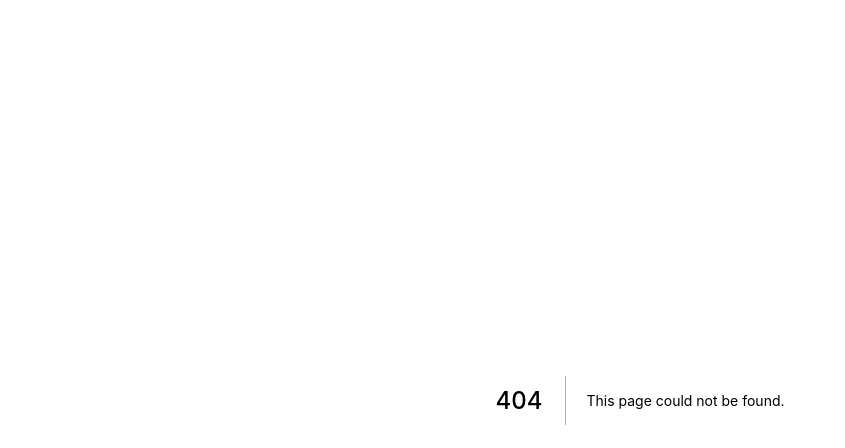
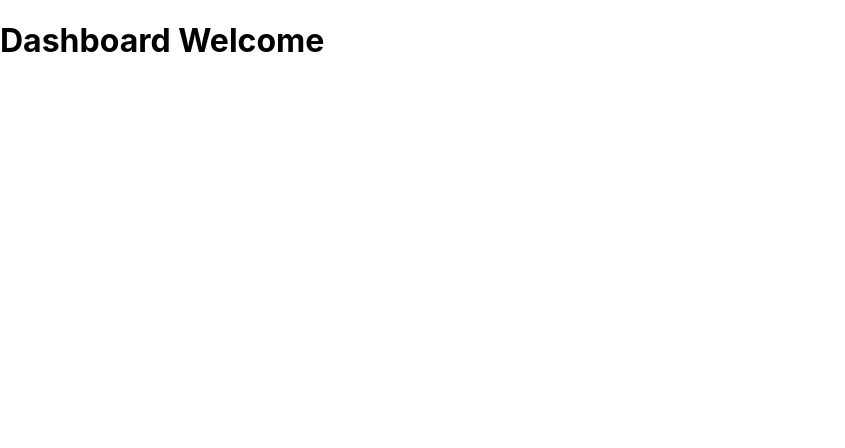
Before and after one commit to lucasdsmachado/nextauth, a Next.js app: page /dashboard in a window 1280 px wide. Before the commit this address had no page. Shown: the top 448 px of the page, without its empty margins (0-845 px from the left). Built offline with nearby package versions, Linux system fonts and the light colour scheme.

Commit message:
create simple dashboard

```diff
--- /dev/null
+++ b/pages/dashboard.tsx
@@ -0,0 +1,11 @@
+import { useContext } from "react";
+import { AuthContext } from "../contexts/AuthContext";
+
+export default function Dashboard() {
+  const { user } = useContext(AuthContext);
+  return (
+
+    <h1>Dashboard Welcome {user?.email}</h1>
+
+  );
+}
```
